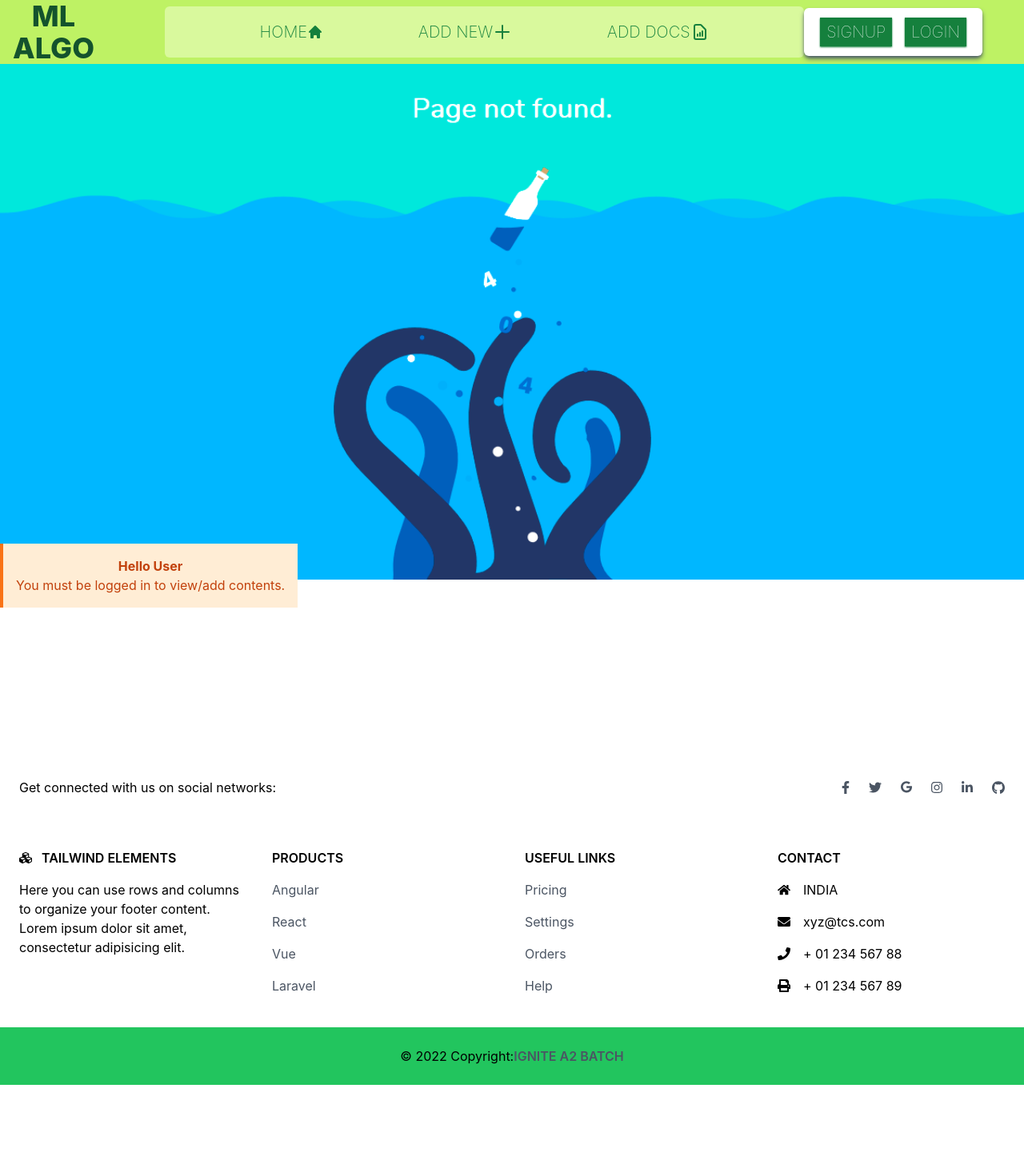
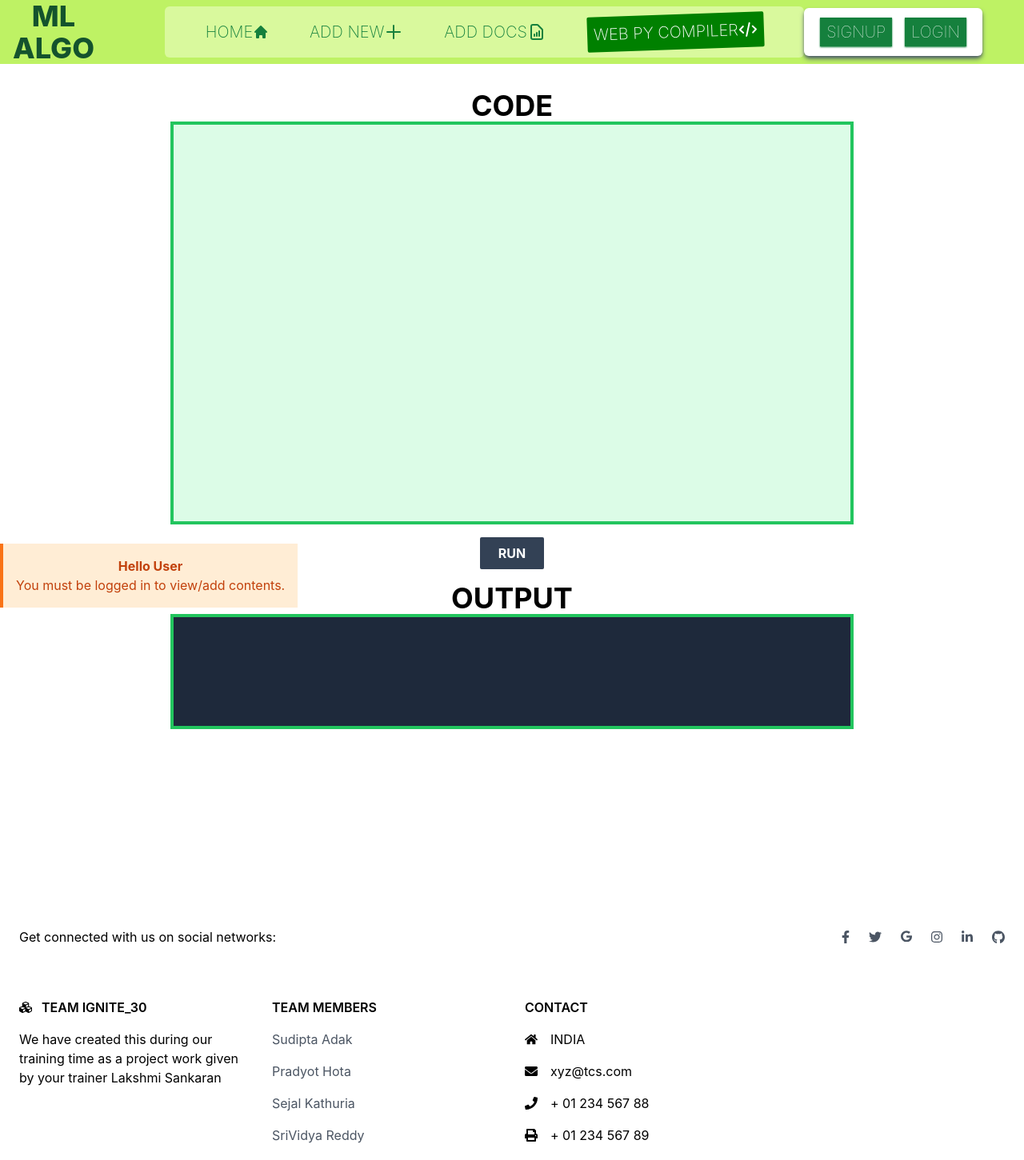
Before and after one commit to Sudipta07151/PYTHON_REACT_PROJECT_FRONTEND_A2, a React (Create React App) app: page /webide in a window 1280 px wide. Shown: the top 1451 px of the page at 80% size. Before the commit the page ends 1357 px from the top, so only its background shows below. Built offline with nearby package versions, Linux system fonts and the light colour scheme.

Commit message:
web compiler added : Sudipta

```diff
--- a/src/App.js
+++ b/src/App.js
@@ -15,6 +15,7 @@ import Search from "./pages/Search";
 import Alert from "./components/Alert";
 import Edit from "./pages/Edit";
 import NotFound from "./pages/NotFound";
+import WebIde from "./pages/WebIde";
 
 import { useAuthContext } from "./hooks/useAuthContext";
 
@@ -37,7 +38,8 @@ function App() {
         <Route path="/search" element={<Search />} />
         <Route path="/edit/:id" element={<Edit />} />
         <Route path="/model/:id" element={<ModelDetail />} />
-        <Route path="*" element={<NotFound/>}/>
+        <Route path="/webide/" element={<WebIde />} />
+        <Route path="*" element={<NotFound />} />
       </Routes>
       <Footer />
     </div>
--- a/src/components/Footer.js
+++ b/src/components/Footer.js
@@ -7,7 +7,12 @@ export default function Footer() {
             <span>Get connected with us on social networks:</span>
           </div>
           <div className="flex justify-center">
-              <a href="#!" className="mr-6 text-gray-600">
+            <a
+              href="https://www.facebook.com/sudipta.adak.9081/"
+              target="_blank"
+              rel="noopener noreferrer"
+              className="mr-6 text-gray-600"
+            >
               <svg
                 aria-hidden="true"
                 focusable="false"
@@ -41,7 +46,7 @@ export default function Footer() {
                 ></path>
               </svg>
             </a>
-              <a href="#!" className="mr-6 text-gray-600">
+            <a href="" className="mr-6 text-gray-600">
               <svg
                 aria-hidden="true"
                 focusable="false"
@@ -58,7 +63,13 @@ export default function Footer() {
                 ></path>
               </svg>
             </a>
-              <a href="#!" className="mr-6 text-gray-600">
+            <a
+              href="https://www.instagram.com/?hl=en"
+              className="mr-6 text-gray-600"
+              target="_blank"
+              rel="noopener noreferrer"
+              className="mr-6 text-gray-600"
+            >
               <svg
                 aria-hidden="true"
                 focusable="false"
@@ -92,7 +103,12 @@ export default function Footer() {
                 ></path>
               </svg>
             </a>
-              <a href="#!" className="text-gray-600">
+            <a
+              href="https://github.com/Sudipta07151"
+              target="_blank"
+              rel="noopener noreferrer"
+              className="text-gray-600"
+            >
               <svg
                 aria-hidden="true"
                 focusable="false"
@@ -140,61 +156,41 @@ export default function Footer() {
                     d="M488.6 250.2L392 214V105.5c0-15-9.3-28.4-23.4-33.7l-100-37.5c-8.1-3.1-17.1-3.1-25.3 0l-100 37.5c-14.1 5.3-23.4 18.7-23.4 33.7V214l-96.6 36.2C9.3 255.5 0 268.9 0 283.9V394c0 13.6 7.7 26.1 19.9 32.2l100 50c10.1 5.1 22.1 5.1 32.2 0l103.9-52 103.9 52c10.1 5.1 22.1 5.1 32.2 0l100-50c12.2-6.1 19.9-18.6 19.9-32.2V283.9c0-15-9.3-28.4-23.4-33.7zM358 214.8l-85 31.9v-68.2l85-37v73.3zM154 104.1l102-38.2 102 38.2v.6l-102 41.4-102-41.4v-.6zm84 291.1l-85 42.5v-79.1l85-38.8v75.4zm0-112l-102 41.4-102-41.4v-.6l102-38.2 102 38.2v.6zm240 112l-85 42.5v-79.1l85-38.8v75.4zm0-112l-102 41.4-102-41.4v-.6l102-38.2 102 38.2v.6z"
                   ></path>
                 </svg>
-                  Tailwind ELEMENTS
+                TEAM IGNITE_30
               </h6>
               <p>
-                  Here you can use rows and columns to organize your footer
-                  content. Lorem ipsum dolor sit amet, consectetur adipisicing
-                  elit.
+                We have created this during our training time as a project work
+                given by your trainer Lakshmi Sankaran
               </p>
             </div>
             <div className="">
               <h6 className="uppercase font-semibold mb-4 flex justify-center md:justify-start">
-                  Products
+                TEAM MEMBERS
               </h6>
               <p className="mb-4">
                 <a href="#!" className="text-gray-600">
-                    Angular
+                  Sudipta Adak
+                </a>
+              </p>
+
+              <p className="mb-4">
+                <a href="#!" className="text-gray-600">
+                  Pradyot Hota
                 </a>
               </p>
               <p className="mb-4">
                 <a href="#!" className="text-gray-600">
-                    React
+                  Sejal Kathuria
                 </a>
               </p>
               <p className="mb-4">
                 <a href="#!" className="text-gray-600">
-                    Vue
+                  SriVidya Reddy
                 </a>
               </p>
               <p>
                 <a href="#!" className="text-gray-600">
-                    Laravel
-                  </a>
-                </p>
-              </div>
-              <div className="">
-                <h6 className="uppercase font-semibold mb-4 flex justify-center md:justify-start">
-                  Useful links
-                </h6>
-                <p className="mb-4">
-                  <a href="#!" className="text-gray-600">
-                    Pricing
-                  </a>
-                </p>
-                <p className="mb-4">
-                  <a href="#!" className="text-gray-600">
-                    Settings
-                  </a>
-                </p>
-                <p className="mb-4">
-                  <a href="#!" className="text-gray-600">
-                    Orders
-                  </a>
-                </p>
-                <p>
-                  <a href="#!" className="text-gray-600">
-                    Help
+                  Sejal Gupta
                 </a>
               </p>
             </div>
--- a/src/components/Navbar.js
+++ b/src/components/Navbar.js
@@ -134,6 +134,23 @@ export default function Navbar() {
               />
             </svg>
           </NavLink>
+          <NavLink to="webide" className="link_tabs">
+            WEB PY COMPILER
+            <svg
+              xmlns="http://www.w3.org/2000/svg"
+              class="h-6 w-6"
+              fill="none"
+              viewBox="0 0 24 24"
+              stroke="currentColor"
+            >
+              <path
+                stroke-linecap="round"
+                stroke-linejoin="round"
+                stroke-width="2"
+                d="M10 20l4-16m4 4l4 4-4 4M6 16l-4-4 4-4"
+              />
+            </svg>
+          </NavLink>
         </nav>
       </div>
       <div className="hidden lg:flex flex-row basis-2/12 justify-end items-center gap-2">
@@ -176,6 +193,9 @@ export default function Navbar() {
             <NavLink to="about" className="burger_link_tabs">
               ADD DOCS
             </NavLink>
+            <NavLink to="webide" className="burger_link_tabs">
+              WEB PY COMPILER
+            </NavLink>
           </nav>
           <div className="flex flex-row justify-center items-center basis-2/3">
             {!user && (
--- a/src/pages/About.js
+++ b/src/pages/About.js
@@ -7,8 +7,6 @@ import { LoaderSpinner } from "../components/LoaderSpinner";
 
 import "react-toastify/dist/ReactToastify.css";
 import { ToastContainer } from "react-toastify";
-
-
 
 export default function About() {
   const [file, setFile] = useState(null);
@@ -47,7 +45,11 @@ export default function About() {
           SUBMIT
         </button>
       </div>
-      {isPending && <LoaderSpinner />}
+      {isPending && (
+        <div className=" flex flex-row items-center justify-center">
+          <LoaderSpinner />
+        </div>
+      )}
       {!isPending && data && (
         <div className="mt-10 w-screen ">
           <p className="mb-2 font-mono font-extrabold text-green-900">
--- /dev/null
+++ b/src/pages/WebIde.js
@@ -0,0 +1,61 @@
+import { useState } from "react";
+import axios from "axios";
+import { LoaderSpinner } from "../components/LoaderSpinner";
+
+export default function WebIde() {
+  const [code, setCode] = useState("");
+  const [output, setOutput] = useState(null);
+  const [loading, setLoading] = useState(false);
+
+  const handleRunCode = async (e) => {
+    // console.log(code);
+    setLoading(true);
+    setOutput("");
+    const response = await axios.post("http://127.0.0.1:8000/webide/", {
+      clientId: "92771ae80d745bdb0aab1eed50364e17",
+      clientSecret:
+        "969df0845ec7a2fe71be6fa2c22f9323723dcea8755598c1bb6b968e1536d081",
+      //"script":"def hello():\n   print('hello')\nhello()",
+      script: code,
+      language: "python3",
+      versionIndex: "0",
+    });
+    // const res = JSON.parse(response.data[0]);
+    // console.log(res);
+    console.log(response.data[0]);
+    setLoading(false);
+    // setOutput("OUTPUT: " + res.output + "\n" + "Time Taken: " + res.cpuTime);
+    setOutput(response.data[0]);
+
+};
+  return (
+    <div className=" mt-28">
+      <p className=" font-bold text-4xl">CODE</p>
+      <textarea
+        className="inline-block align-top border-4 border-green-500 w-2/3 break-words resize-none font-mono p-2 bg-green-100"
+        rows={20}
+        value={code}
+        onChange={(e) => setCode(e.target.value)}
+      ></textarea>
+      {loading && (
+        <div className=" flex flex-row items-center justify-center">
+          <LoaderSpinner />
+        </div>
+      )}
+      <div className="m-4">
+        <button
+          className=" bg-slate-700 p-2 rounded-sm w-20 text-white font-bold"
+          onClick={handleRunCode}
+        >
+          RUN
+        </button>
+      </div>
+      <p className="font-bold text-4xl">OUTPUT</p>
+      <textarea
+        className="inline-block align-top border-4 border-green-500 w-2/3 break-words resize-none font-mono bg-slate-800 text-white p-2"
+        rows={5}
+        value={output ? output : ""}
+      ></textarea>
+    </div>
+  );
+}
```
Also changed, not shown: src/index.css (line endings or trailing spaces). Lines whose indentation alone changed are shown as unchanged.
